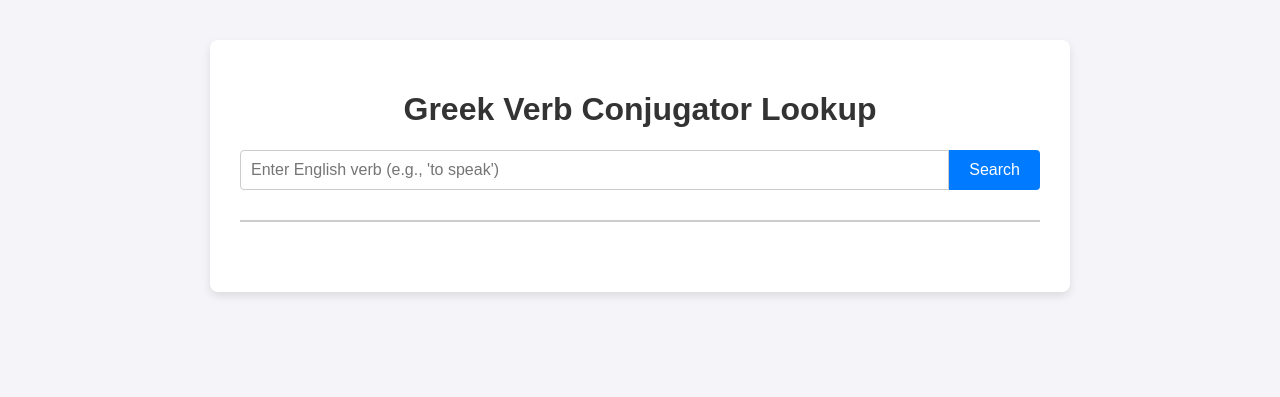
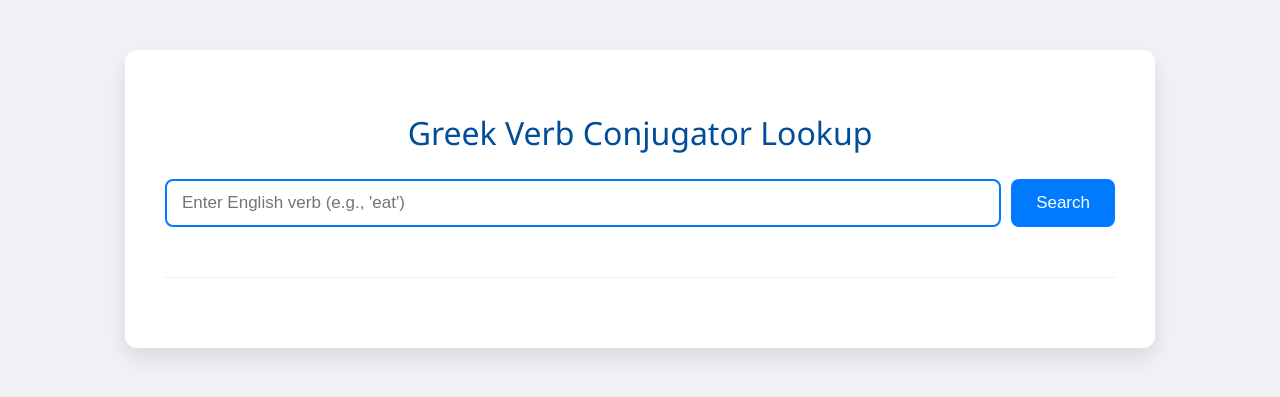
Before and after one commit to FrimNaxos/Greek-Conjugator-App, a Flask app: page / in a window 1280 px wide. Shown: the top 397 px of the page. Run offline with Flask 3, Linux system fonts and the light colour scheme.

Commit message:
Final visual design update for conjugation table

```diff
--- a/templates/index.html
+++ b/templates/index.html
@@ -2,79 +2,126 @@
 <html lang="en">
 <head>
     <meta charset="UTF-8">
-    <title>Greek Verb Conjugator</title>
+    <title>Greek Verb Conjugator Lookup</title>
     <style>
-        /* Basic CSS for a clean look */
+        /* Global Styles */
         body {
-            font-family: Arial, sans-serif;
-            margin: 40px;
-            background-color: #f4f4f9;
+            font-family: 'Segoe UI', Tahoma, Geneva, Verdana, sans-serif;
+            margin: 0;
+            padding: 0;
+            background-color: #f0f2f5;
+            color: #333;
         }
         .container {
-            max-width: 800px;
-            margin: auto;
-            background: white;
-            padding: 30px;
-            border-radius: 8px;
-            box-shadow: 0 4px 8px rgba(0, 0, 0, 0.1);
+            max-width: 950px;
+            margin: 50px auto;
+            background: #ffffff;
+            padding: 40px;
+            border-radius: 12px;
+            box-shadow: 0 10px 25px rgba(0, 0, 0, 0.1);
         }
         h1 {
-            color: #333;
+            color: #004d99; /* Deep Blue */
             text-align: center;
+            margin-bottom: 25px;
+            font-weight: 300;
         }
+
+        /* Search Bar Styling */
         #search-form {
             display: flex;
-            margin-bottom: 30px;
+            gap: 10px;
+            margin-bottom: 40px;
         }
         #search-input {
             flex-grow: 1;
-            padding: 10px;
-            border: 1px solid #ccc;
-            border-radius: 4px 0 0 4px;
-            font-size: 16px;
+            padding: 12px 15px;
+            border: 2px solid #ddd;
+            border-radius: 8px;
+            font-size: 17px;
+            transition: border-color 0.3s;
+        }
+        #search-input:focus {
+            border-color: #007bff;
+            outline: none;
         }
         #search-button {
-            padding: 10px 20px;
-            background-color: #007bff;
+            padding: 12px 25px;
+            background-color: #007bff; /* Bright Blue */
             color: white;
             border: none;
-            border-radius: 0 4px 4px 0;
+            border-radius: 8px;
             cursor: pointer;
-            font-size: 16px;
+            font-size: 17px;
+            transition: background-color 0.3s;
         }
         #search-button:hover {
             background-color: #0056b3;
         }
-        #results-container {
-            border-top: 2px solid #ccc;
-            padding-top: 20px;
+
+        /* Verb Title */
+        #verb-title {
+            text-align: center;
+            color: #1a1a1a;
+            font-size: 1.8em;
+            margin-top: 20px;
+            margin-bottom: 30px;
+            border-bottom: 1px solid #eee;
+            padding-bottom: 10px;
         }
+
+        /* Table Styling */
         #conjugation-table {
             width: 100%;
-            border-collapse: collapse;
+            border-collapse: separate;
+            border-spacing: 0;
             margin-top: 20px;
+            overflow: hidden;
         }
         #conjugation-table th, #conjugation-table td {
-            border: 1px solid #ddd;
-            padding: 8px;
-            text-align: left;
+            padding: 12px 15px;
+            text-align: center;
+            border: 1px solid #e0e0e0;
+            font-size: 0.95em;
         }
         #conjugation-table th {
-            background-color: #f2f2f2;
+            background-color: #004d99; /* Deep Blue Header */
+            color: white;
+            font-weight: 600;
+            border-top: none;
+            border-bottom: 2px solid #004d99;
+        }
+        .tense-header {
+            background-color: #3498db; /* Lighter Blue for Tense Groups */
+            color: white;
+            font-size: 1.1em;
             font-weight: bold;
         }
-        .tense-header {
-            background-color: #e0e0e0;
+        /* Style for the Person column */
+        #conjugation-table tbody tr td:first-child {
+            text-align: left;
+            background-color: #f7f7f7;
+            font-weight: bold;
+            color: #444;
+        }
+        /* Zebra striping for better readability */
+        #conjugation-table tbody tr:nth-child(even) {
+            background-color: #fcfcfc;
+        }
+        #conjugation-table tbody tr:hover {
+            background-color: #f0f8ff; /* Light hover effect */
+            cursor: default;
+        }
+
+        /* Message Styling */
+        .message {
+            padding: 15px;
+            background-color: #fff8e1; /* Light yellow */
+            border: 1px solid #ffecb3; /* Darker yellow border */
+            color: #6d4c41; /* Brown text */
+            border-radius: 8px;
             text-align: center;
-            font-weight: bold;
-        }
-        .message {
-            padding: 10px;
-            background-color: #fff3cd;
-            border: 1px solid #ffeeba;
-            color: #856404;
-            border-radius: 4px;
-            text-align: center;
+            font-size: 1.1em;
         }
     </style>
 </head>
@@ -82,7 +129,7 @@
     <div class="container">
         <h1>Greek Verb Conjugator Lookup</h1>
         <form id="search-form">
-            <input type="text" id="search-input" placeholder="Enter English verb (e.g., 'to speak')">
+            <input type="text" id="search-input" placeholder="Enter English verb (e.g., 'eat')" autofocus>
             <button type="submit" id="search-button">Search</button>
         </form>
 
@@ -94,7 +141,7 @@
                     <tr>
                         <th rowspan="2">Person</th>
                         <th colspan="3" class="tense-header">Indicative Tenses</th>
-                        <th colspan="2" class="tense-header">Imperative</th>
+                        <th colspan="2" class="tense-header">Imperative Mood</th>
                     </tr>
                     <tr>
                         <th>Present</th>
@@ -133,6 +180,13 @@
 
             // Fetch data from the Flask API
             const response = await fetch(`/search?term=${encodeURIComponent(searchTerm)}`);
+
+            // Check for HTTP errors first (e.g., 500 server error)
+            if (!response.ok) {
+                messageArea.innerHTML = `<div class="message">Server error occurred. Please check the logs.</div>`;
+                return;
+            }
+
             const data = await response.json();
 
             if (data.success) {
@@ -142,37 +196,38 @@
 
                 // --- Build the Conjugation Table ---
                 const persons = [
-                    { label: 'Εγώ (I)', person: 'Ego' },
-                    { label: 'Εσύ (You)', person: 'Esy' },
-                    { label: 'Αυτός/ή/ό (He/She/It)', person: 'HeSheIt' },
-                    { label: 'Εμείς (We)', person: 'We' },
-                    { label: 'Εσείς (You pl)', person: 'YouPl' },
-                    { label: 'Αυτοί/ές/ά (They)', person: 'They' }
+                    // Enhanced array structure for cleaner output
+                    { label: 'Εγώ', description: '(I)', person: 'Ego' },
+                    { label: 'Εσύ', description: '(You)', person: 'Esy' },
+                    { label: 'Αυτός/ή/ό', description: '(He/She/It)', person: 'HeSheIt' },
+                    { label: 'Εμείς', description: '(We)', person: 'We' },
+                    { label: 'Εσείς', description: '(You pl)', person: 'YouPl' },
+                    { label: 'Αυτοί/ές/ά', description: '(They)', person: 'They' }
                 ];
 
                 persons.forEach(p => {
                     const tr = document.createElement('tr');
 
-                    // 1. Person Label
+                    // 1. Person Label (with separated Greek/English)
                     const tdLabel = document.createElement('td');
-                    tdLabel.textContent = p.label;
+                    tdLabel.innerHTML = `<strong>${p.label}</strong> <span style="font-size:0.8em; color:#777;">${p.description}</span>`;
                     tr.appendChild(tdLabel);
 
                     // 2. Present Tense
-                    tr.insertCell().textContent = verbData[`Present_${p.person}`] || '-';
+                    tr.insertCell().textContent = verbData[`Present_${p.person}`] ? verbData[`Present_${p.person}`].trim() : '-';
 
                     // 3. Aorist Tense
-                    tr.insertCell().textContent = verbData[`Aorist_${p.person}`] || '-';
+                    tr.insertCell().textContent = verbData[`Aorist_${p.person}`] ? verbData[`Aorist_${p.person}`].trim() : '-';
 
                     // 4. Future Tense
-                    tr.insertCell().textContent = verbData[`Future_${p.person}`] || '-';
+                    tr.insertCell().textContent = verbData[`Future_${p.person}`] ? verbData[`Future_${p.person}`].trim() : '-';
 
                     // --- IMPERATIVE (Only for Esy and YouPl) ---
 
                     // 5. Present Imperative
                     if (p.person === 'Esy' || p.person === 'YouPl') {
-                        tr.insertCell().textContent = verbData[`Present_Imperative_${p.person}`] || '-';
-                        tr.insertCell().textContent = verbData[`Aorist_Imperative_${p.person}`] || '-';
+                        tr.insertCell().textContent = verbData[`Present_Imperative_${p.person}`] ? verbData[`Present_Imperative_${p.person}`].trim() : '-';
+                        tr.insertCell().textContent = verbData[`Aorist_Imperative_${p.person}`] ? verbData[`Aorist_Imperative_${p.person}`].trim() : '-';
                     } else {
                         // For other persons, the imperative cells are blank
                         tr.insertCell().textContent = '-';
```
